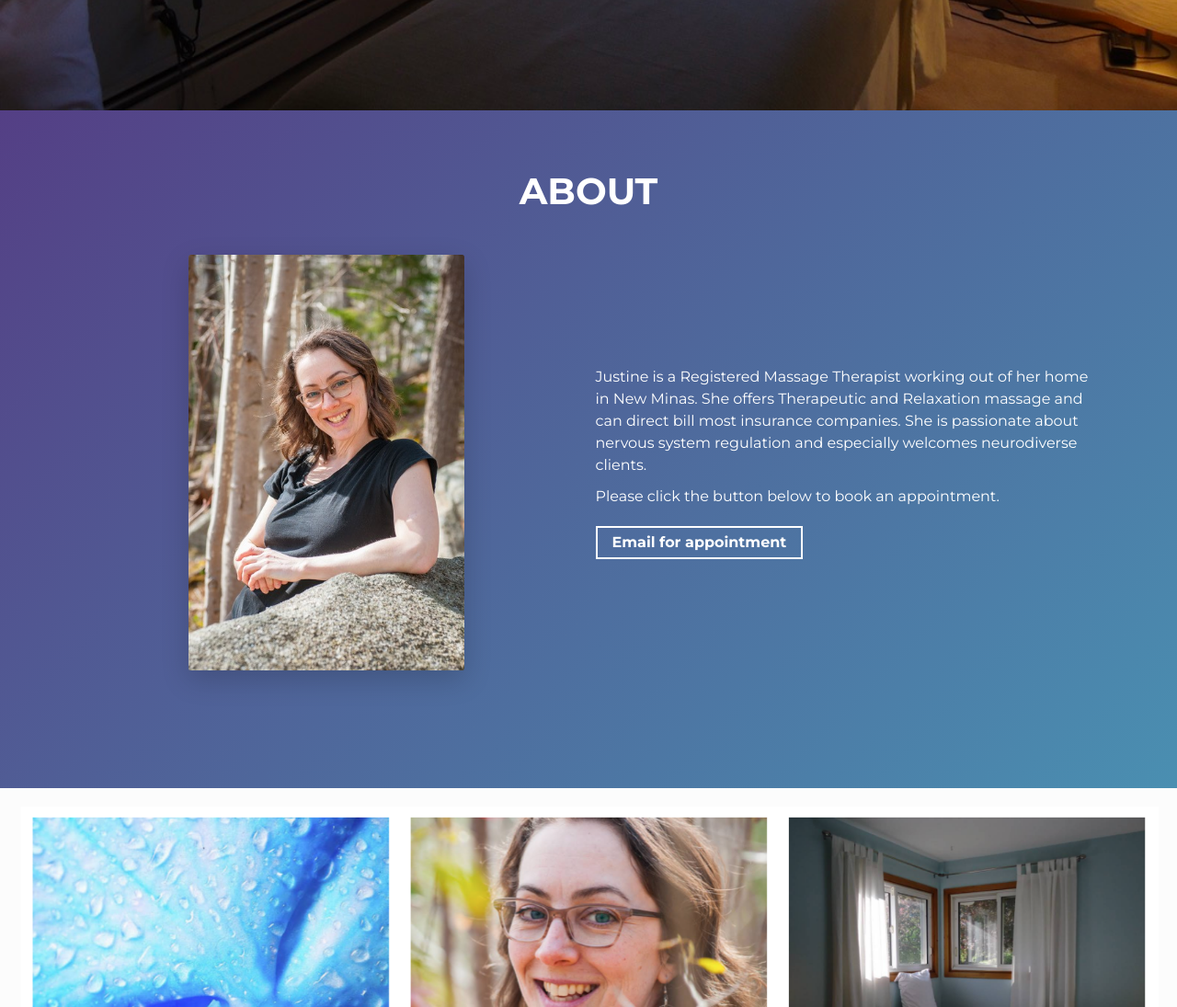
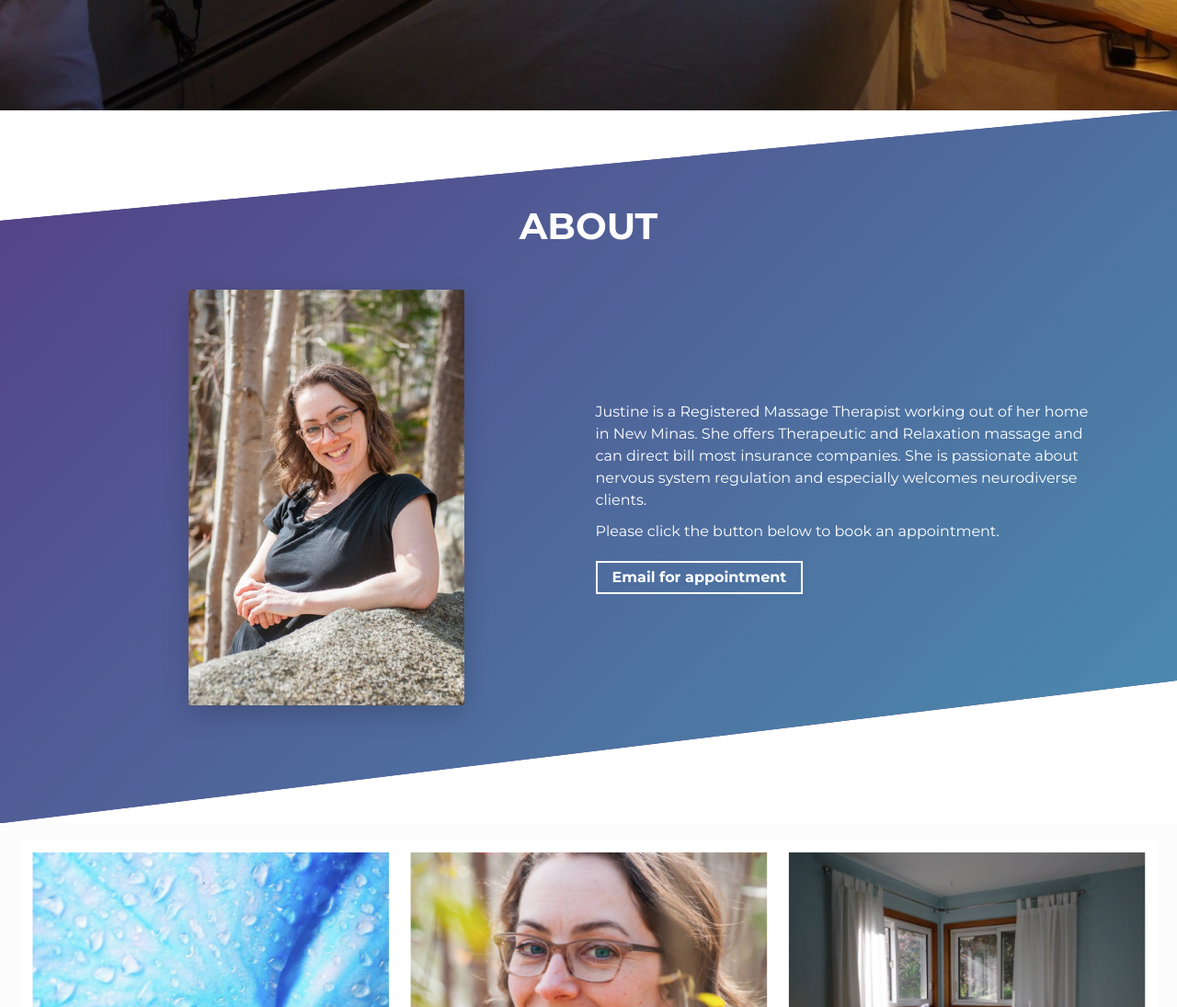
Before and after one commit to martim0t0/justinedanimassagetherapy, a website built with Parcel: page src/index.html in a window 1280 px wide. Shown: the part 680-1775 px from the top of the page at 92% size. Built offline with nearby package versions, Linux system fonts and the light colour scheme.

Commit message:
add white triangle under hero section and above about section

```diff
--- a/src/sass/sections/_about.scss
+++ b/src/sass/sections/_about.scss
@@ -8,10 +8,11 @@
   color: $white-color;
   height: 100%;
   border-top: 0px;
-  // -webkit-clip-path: polygon(0 15vh, 100% 0, 100% 80%, 0 100%);
-  // clip-path: polygon(0 15vh, 100% 0, 100% 80%, 0 100%);
+  -webkit-clip-path: polygon(0 15vh, 100% 0, 100% 80%, 0 100%);
+  clip-path: polygon(0 15vh, 100% 0, 100% 80%, 0 100%);
   padding-bottom: 10%;
-  padding-top: 5%;
+  padding-top: 8%;
+  z-index: 1;
 
   @include respond(tab-land) {
     height: 100%;
```
